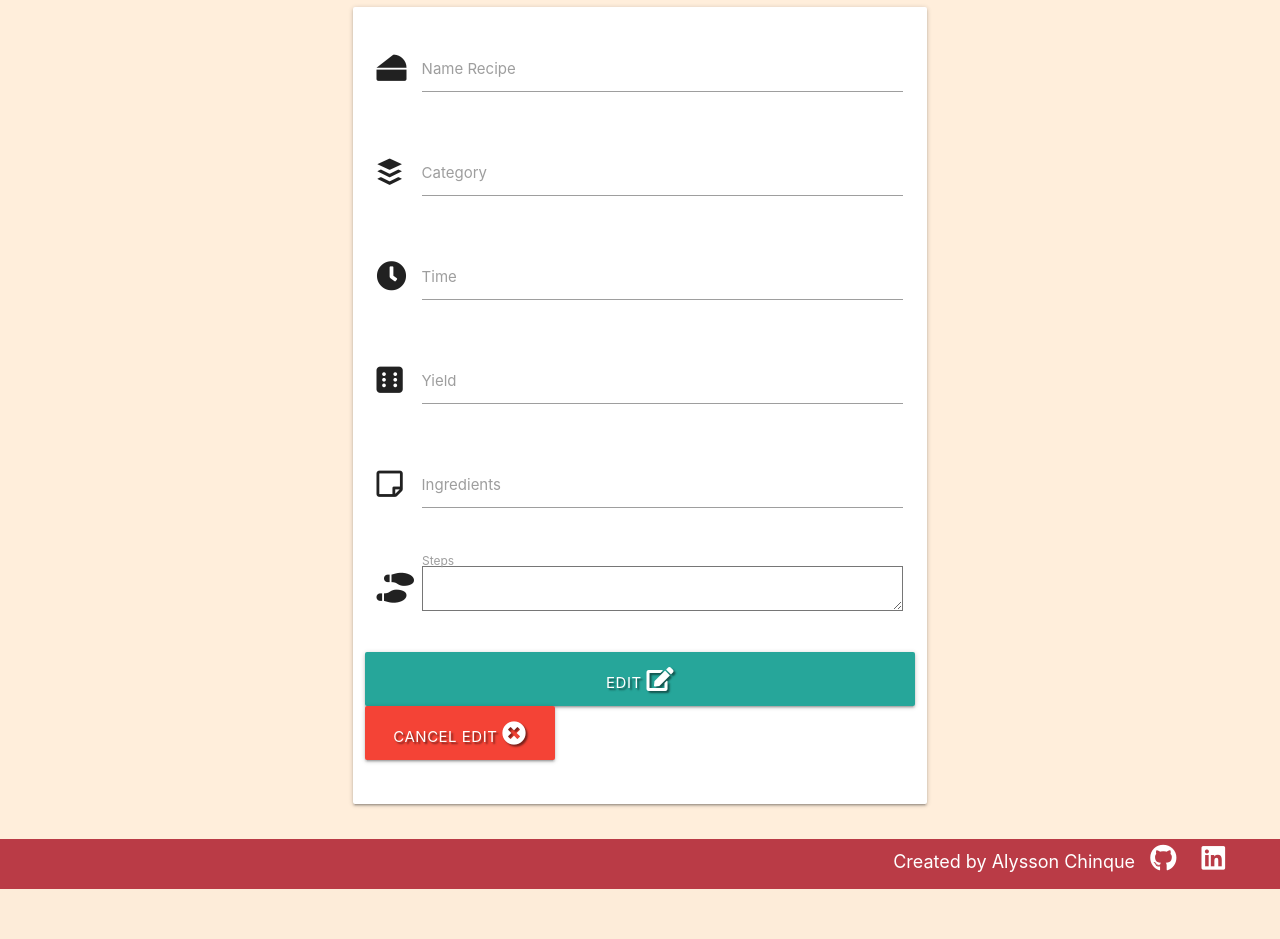
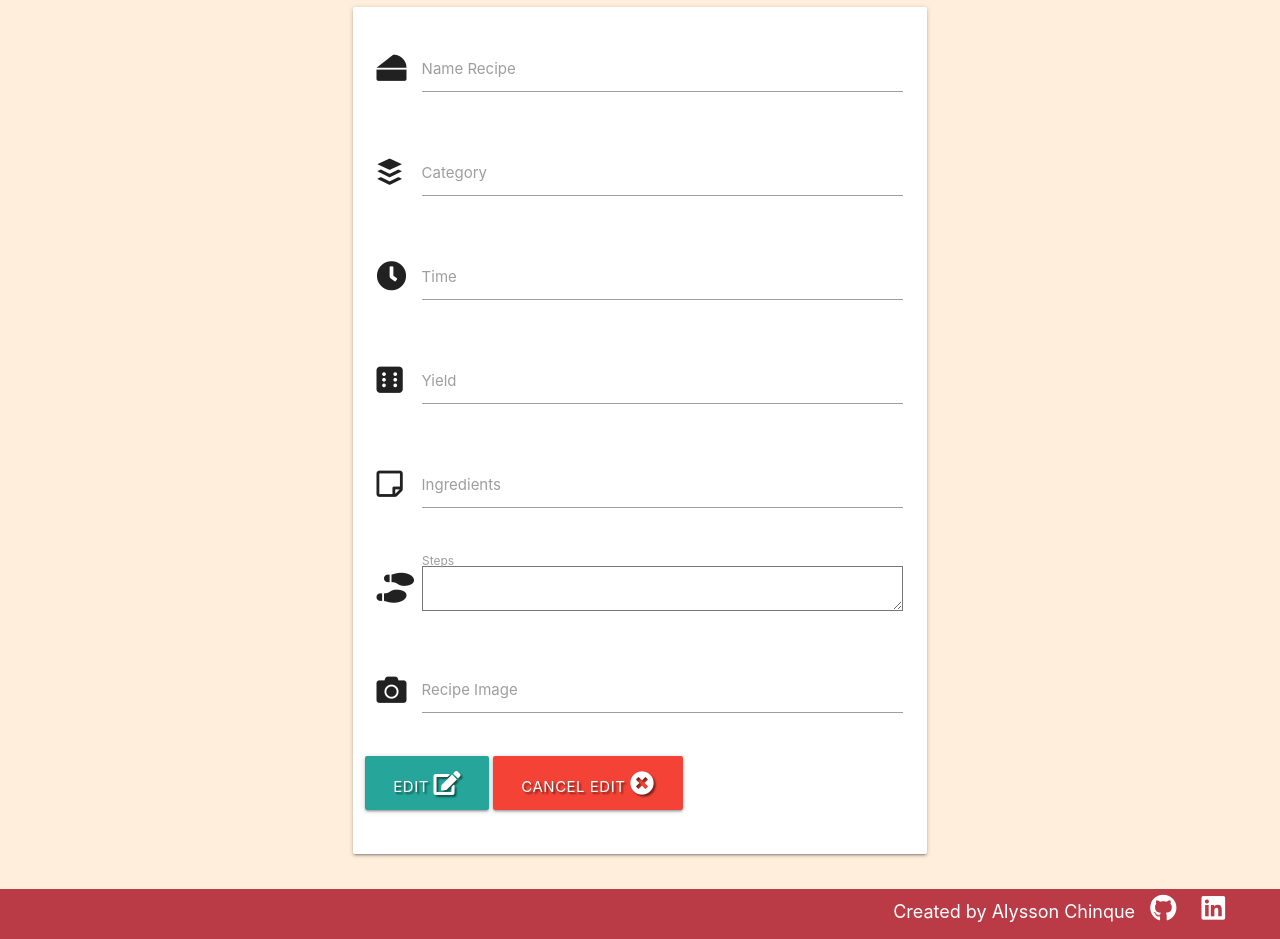
Before and after one commit to Code-Institute-Submissions/CookBook-29, a Flask app: template templates/pages/recipe.html in a window 1280 px wide. Shown: the part 250-1189 px from the top of the page. Before the commit the page ends 1139 px from the top, so only its background shows below. Run offline with Flask 2, Linux system fonts and the light colour scheme; the template is opened without the code that fills it, so the values that code supplies are empty; some libraries are stand-ins or nearby versions; some web fonts are replaced.

Commit message:
Add image field.

```diff
--- a/templates/components/forms/recipe.html
+++ b/templates/components/forms/recipe.html
@@ -62,6 +62,15 @@
                     <label for="steps">Steps</label>
                 </div>
             </div>
+            <!-- image recipe -->
+            <div class="row">
+                <div class="input-field col s12">
+                    <i class="fas fa-camera prefix"></i>
+                    <input id="recipe_image" name="recipe_image" type="url"
+                        {% if add != True %} value="{{ recipe.recipe_image }}" {% endif %}>
+                    <label for="recipe_image">Recipe Image</label>
+                </div>
+            </div>
             <!-- Add or Edit/Cancel -->
             <div class="row">
                 {% if add == True %}
@@ -69,13 +78,15 @@
                         Add <i class="fas fa-plus"></i>
                     </button>
                 {% else %}
-                    <button type="submit" class="col s12 btn-large text-shadow">
+                    <span class="center-align">
+                        <button type="submit" class="btn-large text-shadow">
                             Edit <i class="fas fa-edit"></i>
                         </button>
                         <!-- cancel edit -->
                         <a href="{{ url_for('recipes') }}" class="btn-large red text-shadow">
                             Cancel Edit <i class="fas fa-times-circle"></i>
                         </a>
+                    </span>
                 {% endif %}
 
             </div>
```
Lines whose indentation alone changed are shown as unchanged.
